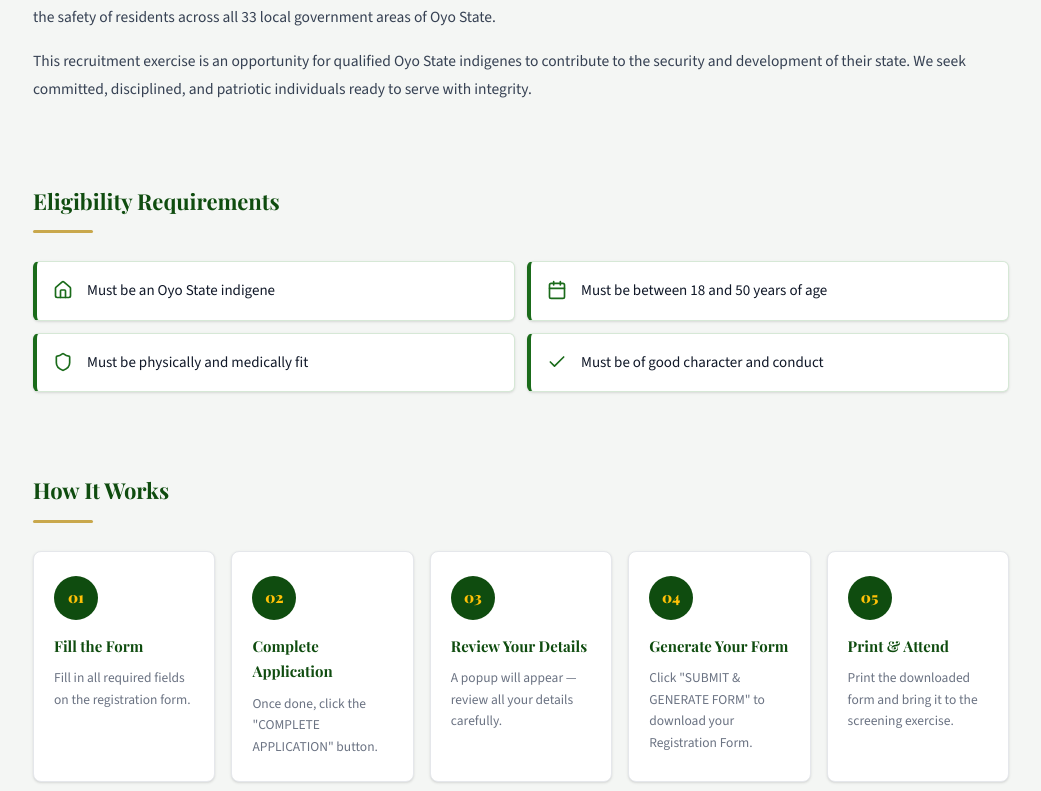
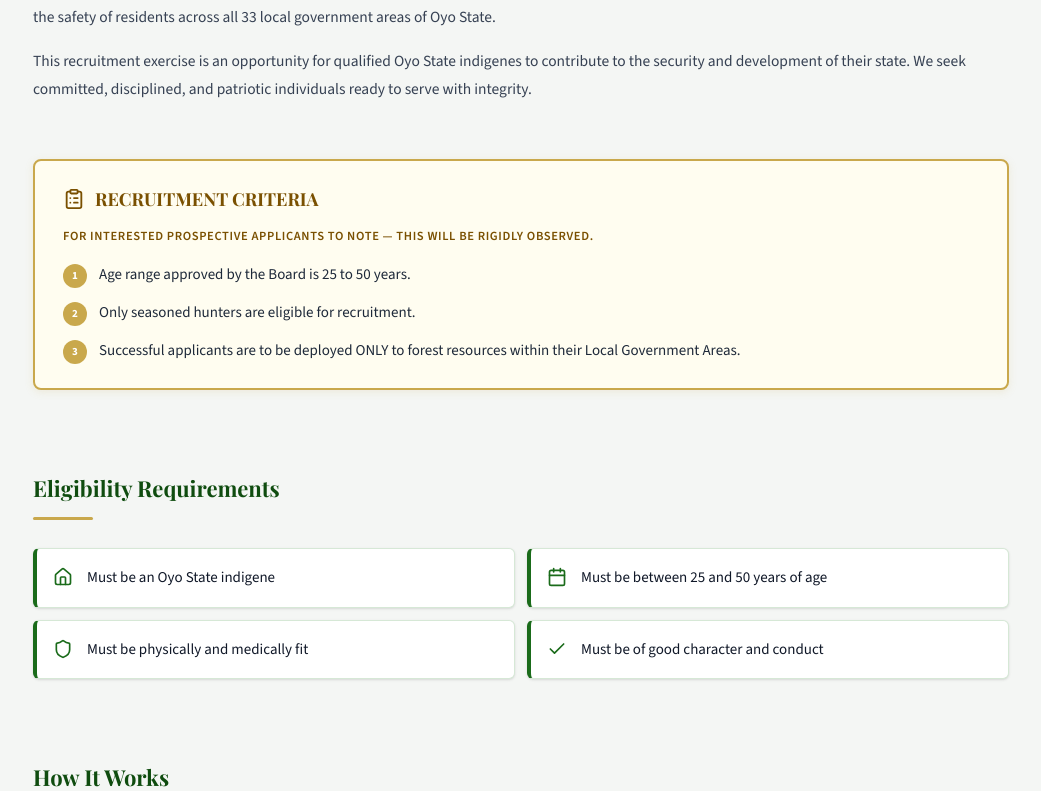
Before and after one commit to Adis-ore/Amotekun_Frontend, a React (Vite) app: page / in a window 1280 px wide. Shown: the part 975-1766 px from the top of the page, without its empty margins (119-1160 px from the left). Built offline with nearby package versions, Linux system fonts and the light colour scheme; a web font is replaced by a local one.

Commit message:
making adjustment

```diff
--- a/src/components/RegistrationForm.jsx
+++ b/src/components/RegistrationForm.jsx
@@ -16,10 +16,10 @@
   'Saki West', 'Surulere',
 ]
 
-/* Age: 18 – 50 years, computed dynamically */
+/* Age: 25 – 50 years, computed dynamically */
 function getDateLimits() {
   const today = new Date()
-  const max = new Date(today.getFullYear() - 18, today.getMonth(), today.getDate())
+  const max = new Date(today.getFullYear() - 25, today.getMonth(), today.getDate())
   const min = new Date(today.getFullYear() - 50, today.getMonth(), today.getDate())
   return {
     max: max.toISOString().split('T')[0],
@@ -126,13 +126,16 @@
 
       if (!res.ok) {
         const data = await res.json()
-        throw new Error(data.error || 'Registration failed. Please try again.')
+        const msg = data.fields?.length
+          ? `${data.error}: ${data.fields.join(', ')}`
+          : (data.error || 'Registration failed. Please try again.')
+        throw new Error(msg)
       }
 
       const pdfBlob = await res.blob()
       const disposition = res.headers.get('Content-Disposition') || ''
-      const match = disposition.match(/filename="Amotekun-(AMO-\d+)\.pdf"/)
-      const formNo = match ? match[1] : 'AMO-XXXX'
+      const match = disposition.match(/filename="Amotekun-(AMOE \d+)\.pdf"/)
+      const formNo = match ? match[1] : 'AMOE XXXX'
 
       const blobUrl = URL.createObjectURL(pdfBlob)
       const safeName = formData.fullName.trim().replace(/\s+/g, '_')
@@ -260,7 +263,7 @@
                 disabled={isSubmitting}
               />
               <small className="block text-[12px] text-gray-500 mt-1">
-                Applicant must be between 18 and 50 years old.
+                Applicant must be between 25 and 50 years old.
               </small>
             </Field>
 
--- a/src/pages/LandingPage.jsx
+++ b/src/pages/LandingPage.jsx
@@ -1,7 +1,7 @@
 import { useNavigate } from 'react-router-dom'
 import { useState, useEffect } from 'react'
 import CountdownBanner from '../components/CountdownBanner'
-import { LuHouse, LuCalendar, LuShield, LuCheck, LuTriangleAlert, LuArrowRight } from 'react-icons/lu'
+import { LuHouse, LuCalendar, LuShield, LuCheck, LuTriangleAlert, LuArrowRight, LuClipboardList } from 'react-icons/lu'
 
 const PORTAL_LAUNCH_DATE = new Date('2026-02-19')
 const DEADLINE = new Date(PORTAL_LAUNCH_DATE)
@@ -74,7 +74,7 @@
           </h2>
           <p className="text-[17px] text-white/85 mb-9 max-w-[560px] mx-auto leading-[1.8]">
             Join the frontline of community security across all 33 local government areas of Oyo State.
-            Applications are open to qualified indigenes aged 18–50.
+            Applications are open to qualified indigenes aged 25–50.
           </p>
           <button
             className={`inline-flex items-center gap-2 px-12 py-4 text-base font-bold uppercase tracking-[0.06em] rounded border-2 transition-all duration-200 hover:-translate-y-0.5 active:translate-y-0 ${
@@ -124,12 +124,35 @@
           </p>
         </Section>
 
+        {/* ── RECRUITMENT CRITERIA ── */}
+        <div className="mt-14 bg-[#fffdf0] border-2 border-[#c9a84c] rounded-lg px-7 py-6 shadow-[0_2px_8px_rgba(201,168,76,0.15)]">
+          <div className="flex items-center gap-2.5 mb-3">
+            <LuClipboardList size={22} color="#7a5000" />
+            <h3 className="font-display text-lg font-bold text-[#7a5000] m-0">RECRUITMENT CRITERIA</h3>
+          </div>
+          <p className="text-[12.5px] font-semibold text-[#7a5000] uppercase tracking-[0.05em] mb-4">
+            For interested prospective applicants to note — this will be rigidly observed.
+          </p>
+          <ol className="flex flex-col gap-3 pl-0 m-0">
+            {[
+              'Age range approved by the Board is 25 to 50 years.',
+              'Only seasoned hunters are eligible for recruitment.',
+              'Successful applicants are to be deployed ONLY to forest resources within their Local Government Areas.',
+            ].map((criterion, i) => (
+              <li key={i} className="flex items-start gap-3 text-[15px] text-gray-800 list-none">
+                <span className="shrink-0 w-6 h-6 flex items-center justify-center bg-[#c9a84c] text-white text-[11px] font-bold rounded-full mt-0.5">{i + 1}</span>
+                <span className="leading-[1.7]">{criterion}</span>
+              </li>
+            ))}
+          </ol>
+        </div>
+
         {/* ── ELIGIBILITY ── */}
         <Section title="Eligibility Requirements">
           <div className="grid grid-cols-1 md:grid-cols-2 gap-3">
             {[
               { Icon: LuHouse,    text: 'Must be an Oyo State indigene' },
-              { Icon: LuCalendar, text: 'Must be between 18 and 50 years of age' },
+              { Icon: LuCalendar, text: 'Must be between 25 and 50 years of age' },
               { Icon: LuShield,   text: 'Must be physically and medically fit' },
               { Icon: LuCheck,    text: 'Must be of good character and conduct' },
             ].map(({ Icon, text }) => (
```
